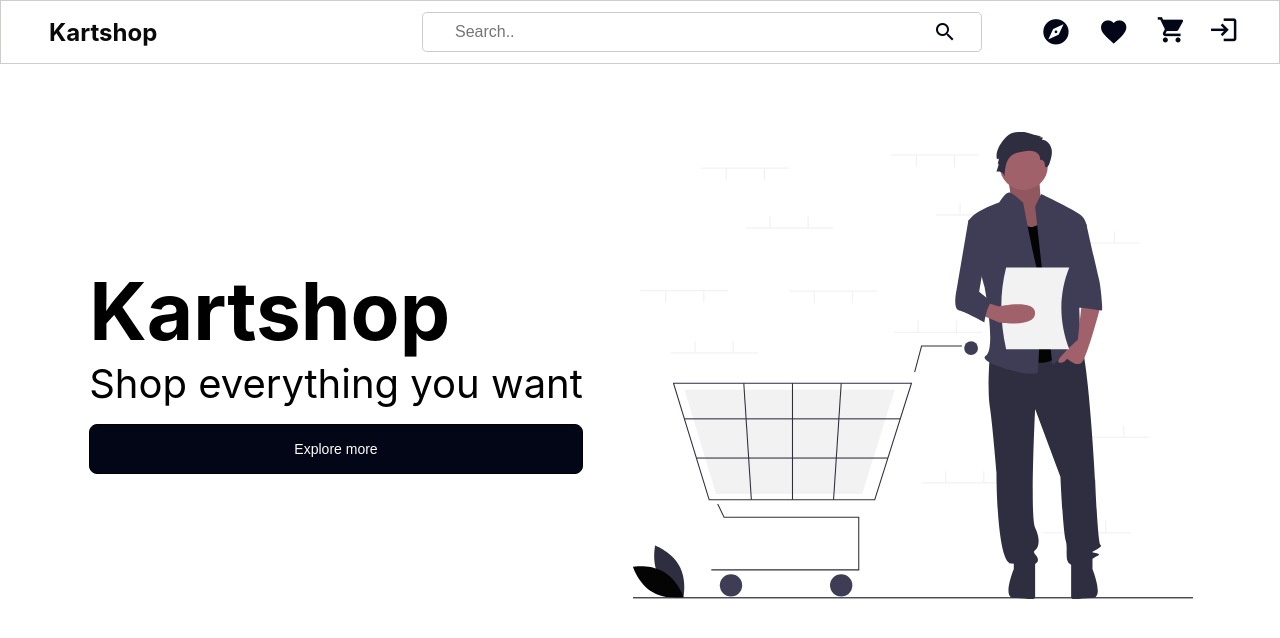
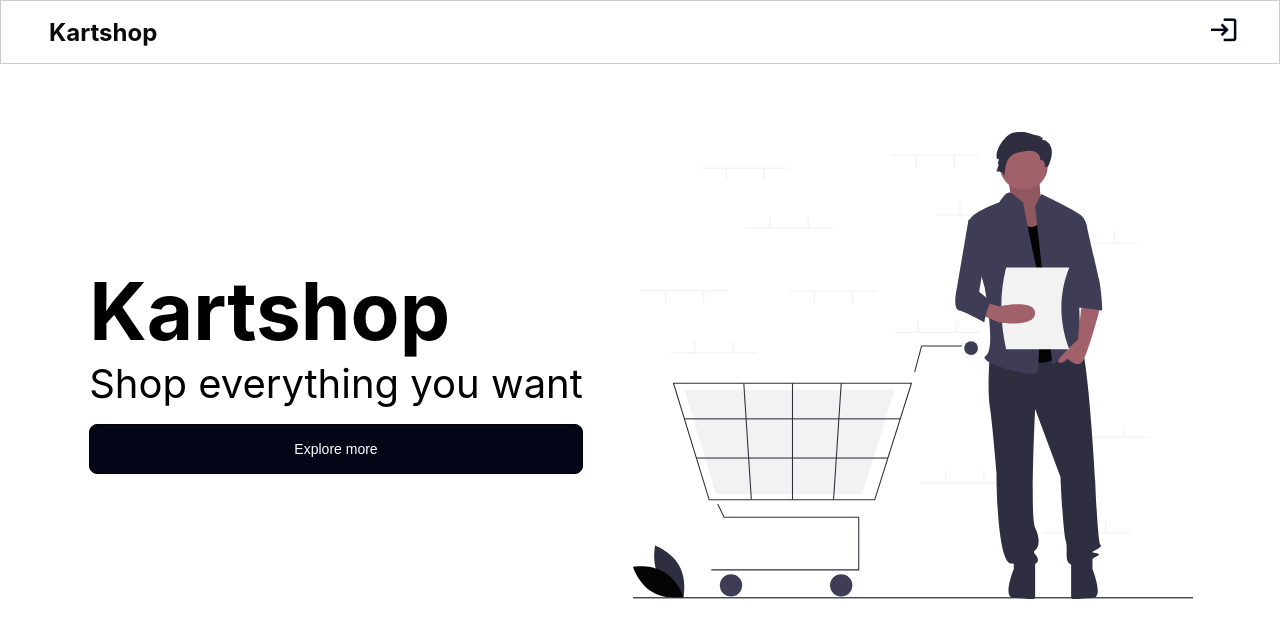
Before and after one commit to RaviPratihast/ecom-kartshop, a React (Create React App) app: page / in a window 1280 px wide. Shown: the top 638 px of the page. Built offline with nearby package versions, Linux system fonts and the light colour scheme.

Commit message:
fix: login auth problem

```diff
--- a/src/App.css
+++ b/src/App.css
@@ -66,7 +66,6 @@
 .icon {
   color: var(--primary-color);
   cursor: pointer;
-  /* padding-right: 1em; */
   font-size: 1.9rem;
 }
 .nav-login-logout {
--- a/src/App.js
+++ b/src/App.js
@@ -1,6 +1,12 @@
 import "./App.css";
 import React, { useState } from "react";
-import { NavLink, Routes, Route, useNavigate } from "react-router-dom";
+import {
+  NavLink,
+  Routes,
+  Route,
+  useNavigate,
+  useLocation,
+} from "react-router-dom";
 import {
   Cart,
   Home,
@@ -20,7 +26,11 @@ function App() {
   const { dispatch } = useProduct();
   const { stateAuth, dispatchAuth } = useAuth();
   const navigate = useNavigate();
+  const location = useLocation();
   const [search, setSearch] = useState("");
+
+  const isHome = location.pathname === "/shop";
+  const isLandingPage = location.pathname === "/";
 
   const getActiveStyle = ({ isActive }) => {
     return {
@@ -59,11 +69,10 @@ function App() {
       <nav className="App-header">
         <div className="nav-container">
           <div className="nav-left">
-            {/* <NavLink style={getActiveStyle} to="/">
-            </NavLink> */}
             <h1> Kartshop</h1>
           </div>
-          {/* nav search */}
+
+          {isHome && (
             <div className="nav-search">
               <input
                 className="input nav-search-input"
@@ -78,8 +87,11 @@ function App() {
                 search
               </i>
             </div>
+          )}
 
           <div className="navbar-right">
+            {!isLandingPage && (
+              <>
                 <NavLink style={getActiveStyle} to="/shop">
                   <i className="material-icons icon">explore</i>
                 </NavLink>
@@ -88,10 +100,14 @@ function App() {
                 </NavLink>
                 <NavLink style={getActiveStyle} to="/cart">
                   <div className="icon-container">
-                <i className="material-icons icon-shop icon">shopping_cart</i>
+                    <i className="material-icons icon-shop icon">
+                      shopping_cart
+                    </i>
                     <div className="badge"></div>
                   </div>
                 </NavLink>
+              </>
+            )}
             <div
               className="nav-login-logout"
               onClick={(event) => handleLoginLogout(event)}
--- a/src/pages/cart-page/cart.css
+++ b/src/pages/cart-page/cart.css
@@ -15,10 +15,7 @@
    margin-top: 3em;
   margin-left: 6rem;
   margin-right: 25rem;
-
-  /* margin-inline: auto; */
   margin-bottom: 3em;
-  /* border: 1px solid red; */
 }
 .proceed-to-payment-container {
   display: flex;
--- a/src/pages/cart-page/cart.jsx
+++ b/src/pages/cart-page/cart.jsx
@@ -12,7 +12,6 @@ const Cart = () => {
     });
   }
   function HandleProceedToPayment() {
-    // console.log("hey");
     toast.success("Order Placed");
     dispatch({ type: "CLEAR_CART" });
     navigate("/");
--- a/src/pages/home-page/home.css
+++ b/src/pages/home-page/home.css
@@ -5,18 +5,16 @@
   align-items: center;
   padding: 2rem;
   gap: 3rem;
-  /* border: 1px solid red; */
   margin-top: 100px;
 }
 
 .home-image {
   max-width: 45rem;
-  /* border: 1px solid red; */
 }
 .home-image img {
-  width: 35em; /* Set your preferred width */
-  height: 35em; /* Set your preferred height */
-  max-width: 100%; /* Ensures it scales down */
+  width: 35em;
+  height: 35em;
+  max-width: 100%;
   height: auto;
 }
 
@@ -24,7 +22,6 @@
   display: flex;
   flex-direction: column;
   gap: 1rem;
-  /* border: 1px solid red; */
   padding: 2px;
 }
 .home-text{
--- a/src/pages/product-details-page/product-details.jsx
+++ b/src/pages/product-details-page/product-details.jsx
@@ -60,7 +60,7 @@ const ProductDetails = () => {
 
                   <Button
                     onClick={() => {
-                      if (!state.isLoggedIn) {
+                      if (!stateAuth.loggedIn) {
                         navigate("/login");
                         toast.info(
                           "Please log in to add items to the wishlist"
--- a/src/pages/wishlist-page/wishlist.css
+++ b/src/pages/wishlist-page/wishlist.css
@@ -38,10 +38,7 @@
   width: 30em;
   height: 10em;
   border-radius: 5px;
-  /* border: 1px solid rgb(146, 143, 143); */
 }
 .wishlist-go-to-cart-button {
-  /* display: flex;
-  align-items: center; */
   padding: 1rem 1.5rem;
 }
```
Also changed, not shown: public/index.html (+0 -28 lines). Lines whose indentation alone changed are shown as unchanged.
